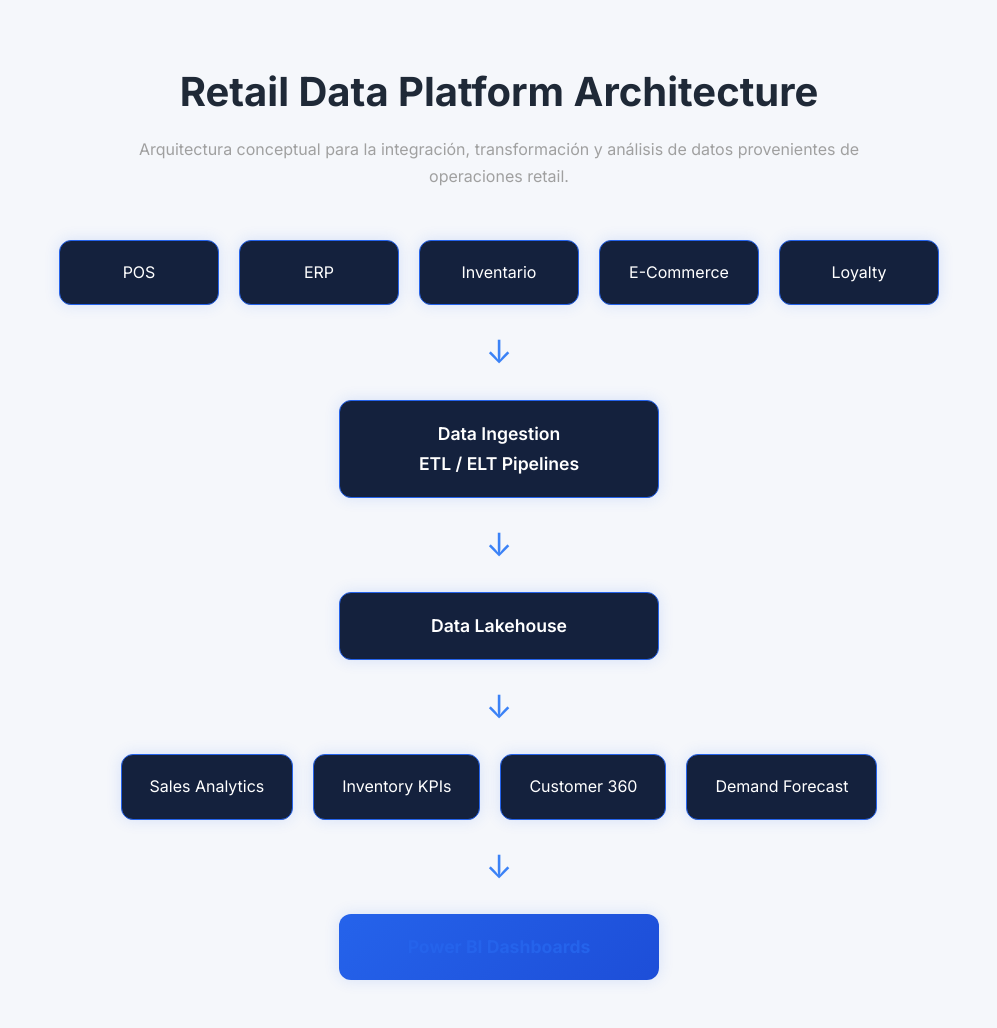
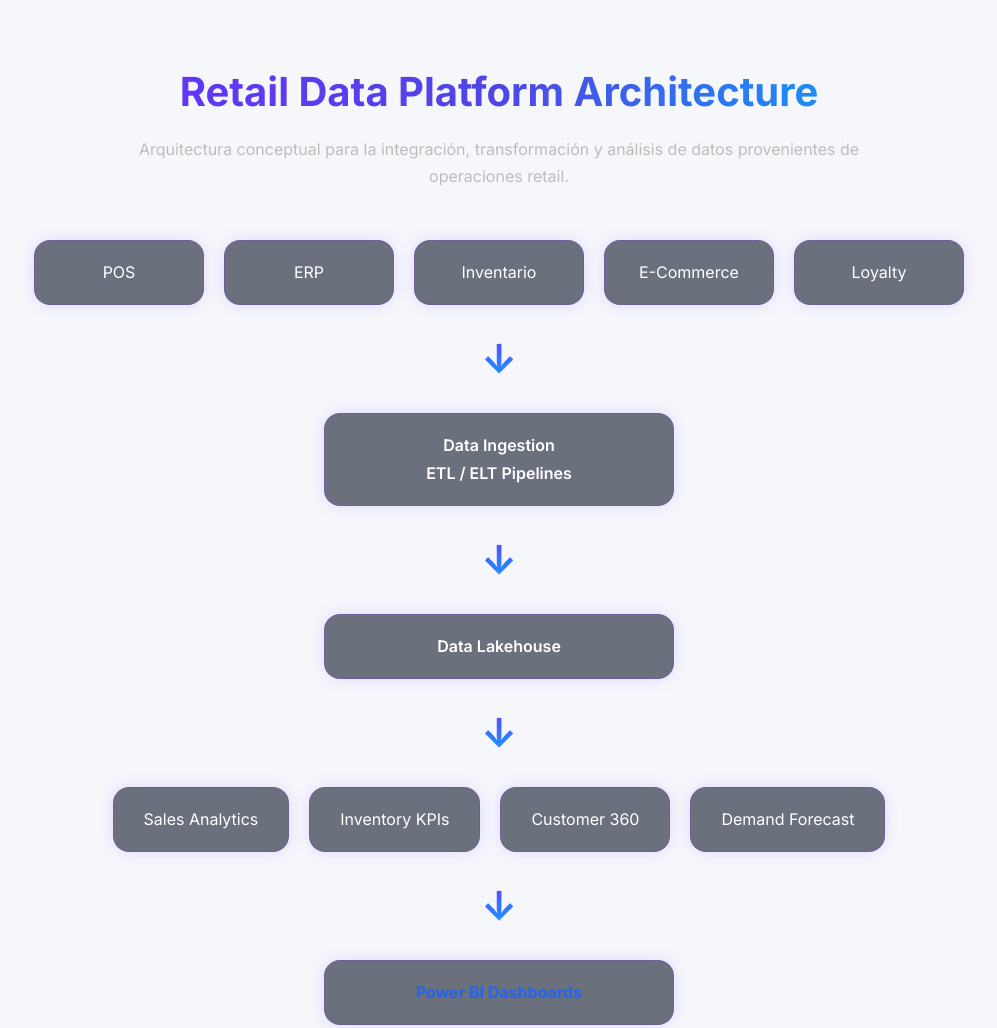
Before and after one commit to burgosmatajoseg-ui/joseburgos-dataengineer, a plain HTML site: page index.html in a window 1280 px wide. Shown: the part 2520-3548 px from the top of the page, without its empty margins (141-1138 px from the left). Drawn offline with Linux system fonts and the light colour scheme.

Commit message:
Update index.html

```diff
--- a/index.html
+++ b/index.html
@@ -347,20 +347,29 @@ font-size:.95rem;
 .architecture-section h2{
     font-size:2.5rem;
     margin-bottom:10px;
+    background: linear-gradient(
+        90deg,
+        #6f2cff,
+        #4f46e5,
+        #00b7ff
+    );
+    -webkit-background-clip:text;
+    -webkit-text-fill-color:transparent;
 }
 
 .architecture-description{
-    color:#a0a0a0;
+    color:#bdbdbd;
     max-width:800px;
     margin:auto;
     margin-bottom:50px;
 }
 
 .pipeline-container{
-    max-width:1100px;
+    max-width:1200px;
     margin:auto;
 }
 
+/* Capas */
 .layer{
     display:flex;
     justify-content:center;
@@ -368,51 +377,92 @@ font-size:.95rem;
     flex-wrap:wrap;
 }
 
-.sources{
-    margin-bottom:10px;
-}
-
-.analytics{
-    margin-top:10px;
-}
-
+/* Nodos */
 .node{
-    background:#14213d;
-    border:1px solid #2563eb;
-    color:white;
-    padding:18px 28px;
-    border-radius:12px;
-    min-width:160px;
-    transition:.3s;
-    box-shadow:0 0 15px rgba(37,99,235,.15);
+    background:rgba(15,23,42,.6);
+    border:1px solid rgba(111,44,255,.25);
+    backdrop-filter:blur(10px);
+
+    color:#ffffff;
+
+    padding:18px 30px;
+    border-radius:16px;
+
+    min-width:170px;
+
+    transition:.4s ease;
+
+    box-shadow:
+    0 0 15px rgba(111,44,255,.15);
 }
 
 .node:hover{
-    transform:translateY(-5px);
-    box-shadow:0 0 25px rgba(37,99,235,.35);
-}
-
+
+    transform:translateY(-6px);
+
+    border-color:#00b7ff;
+
+    box-shadow:
+    0 0 20px rgba(111,44,255,.3),
+    0 0 40px rgba(0,183,255,.2);
+}
+
+/* Nodos importantes */
 .large{
-    min-width:320px;
+    min-width:350px;
     font-weight:600;
-    font-size:1.1rem;
-}
-
-.highlight{
+}
+
+/* Ingesta */
+.ingestion{
     background:linear-gradient(
         135deg,
-        #2563eb,
-        #1d4ed8
+        #6f2cff,
+        #8b5cf6
     );
-    border:none;
-}
-
+}
+
+/* Lakehouse */
+.lakehouse{
+    background:linear-gradient(
+        135deg,
+        #4f46e5,
+        #2563eb
+    );
+}
+
+/* Analytics */
+.analytics-node{
+    background:linear-gradient(
+        135deg,
+        #312e81,
+        #4338ca
+    );
+}
+
+/* Power BI */
+.powerbi{
+    background:linear-gradient(
+        135deg,
+        #00b7ff,
+        #2563eb
+    );
+    font-weight:bold;
+}
+
+/* Flechas */
 .arrow{
-    font-size:2rem;
-    color:#3b82f6;
+    font-size:2.5rem;
     margin:20px 0;
-}
-
+    font-weight:bold;
+    background:linear-gradient(
+        180deg,
+        #6f2cff,
+        #00b7ff
+    );
+    -webkit-background-clip:text;
+    -webkit-text-fill-color:transparent;
+}
 }
 
 body{
```
